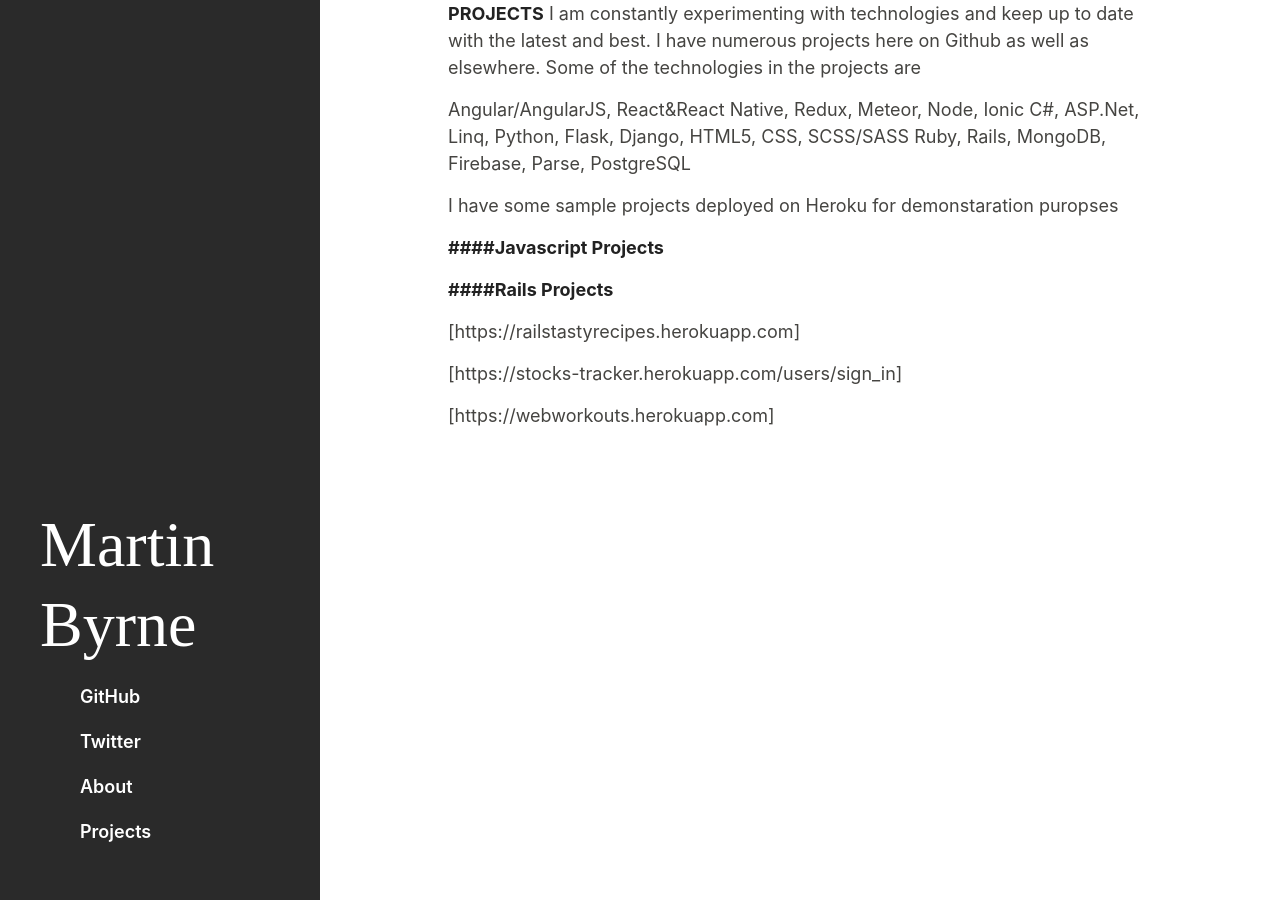
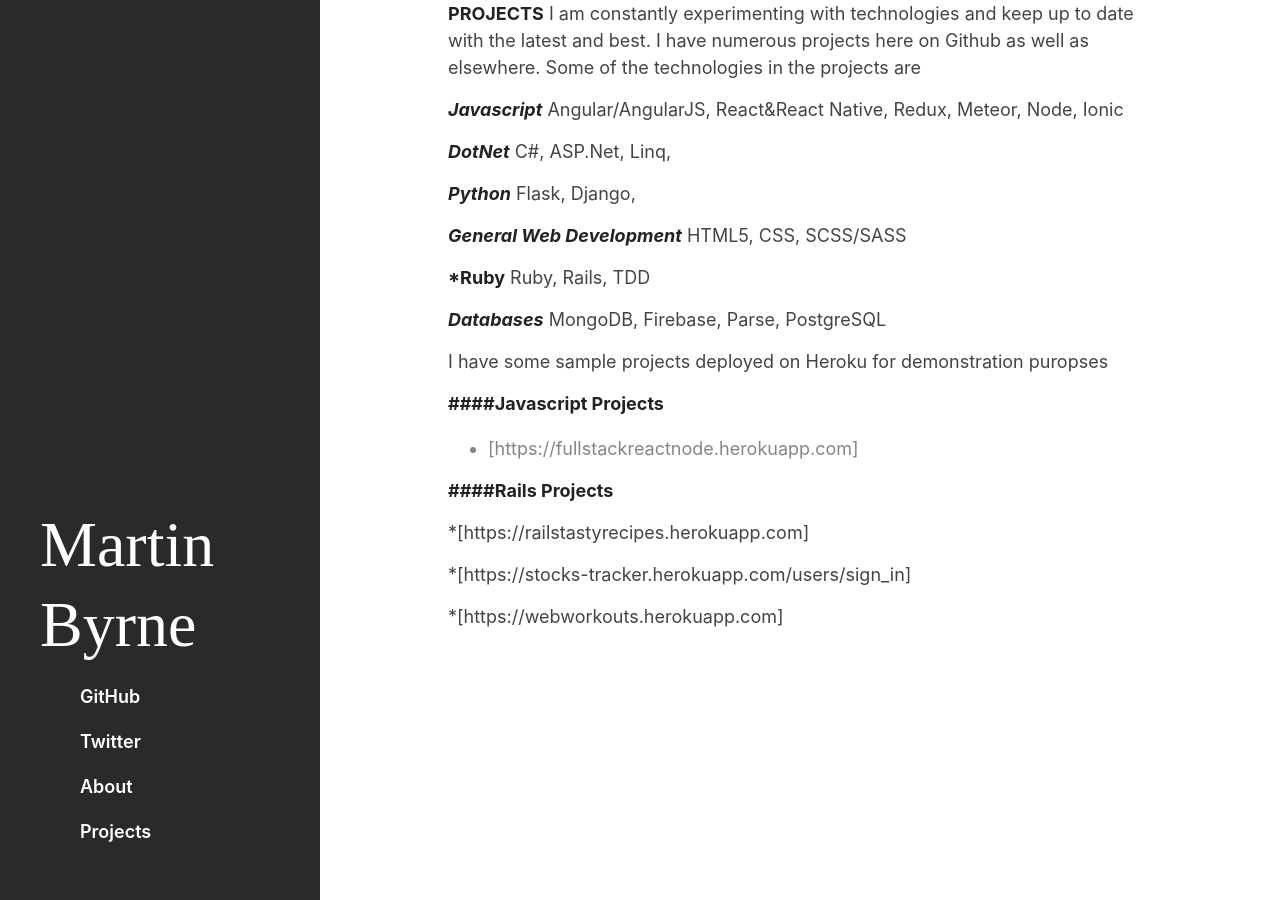
Before and after one commit to marb61a/marb61a.github.io, a Jekyll site: the page built from projects.md, in a window 1280 px wide. Built offline with Jekyll 4.4.1, drawn with Linux system fonts in a browser that asks for light colours; our own code applies the rules of GitHub Pages for plain Markdown files.

Commit message:
Update projects.md

```diff
--- a/projects.md
+++ b/projects.md
@@ -3,19 +3,34 @@
 best. I have numerous projects here on Github as well as elsewhere. Some of the technologies
 in the projects are
 
+***Javascript***
 Angular/AngularJS, React&React Native, Redux, Meteor, Node, Ionic
-C#, ASP.Net, Linq, Python, Flask, Django, HTML5, CSS, SCSS/SASS
-Ruby, Rails, MongoDB, Firebase, Parse, PostgreSQL
 
-I have some sample projects deployed on Heroku for demonstaration puropses
+***DotNet***
+C#, ASP.Net, Linq,
+
+***Python***
+Flask, Django,
+
+***General Web Development***
+HTML5, CSS, SCSS/SASS
+
+***Ruby**
+Ruby, Rails, TDD
+
+***Databases***
+MongoDB, Firebase, Parse, PostgreSQL
+
+I have some sample projects deployed on Heroku for demonstration puropses
 
 
 **####Javascript Projects**
+* [https://fullstackreactnode.herokuapp.com]
 
 **####Rails Projects**
 
-[https://railstastyrecipes.herokuapp.com]
+*[https://railstastyrecipes.herokuapp.com]
 
-[https://stocks-tracker.herokuapp.com/users/sign_in]
+*[https://stocks-tracker.herokuapp.com/users/sign_in]
 
-[https://webworkouts.herokuapp.com]
+*[https://webworkouts.herokuapp.com]
```
